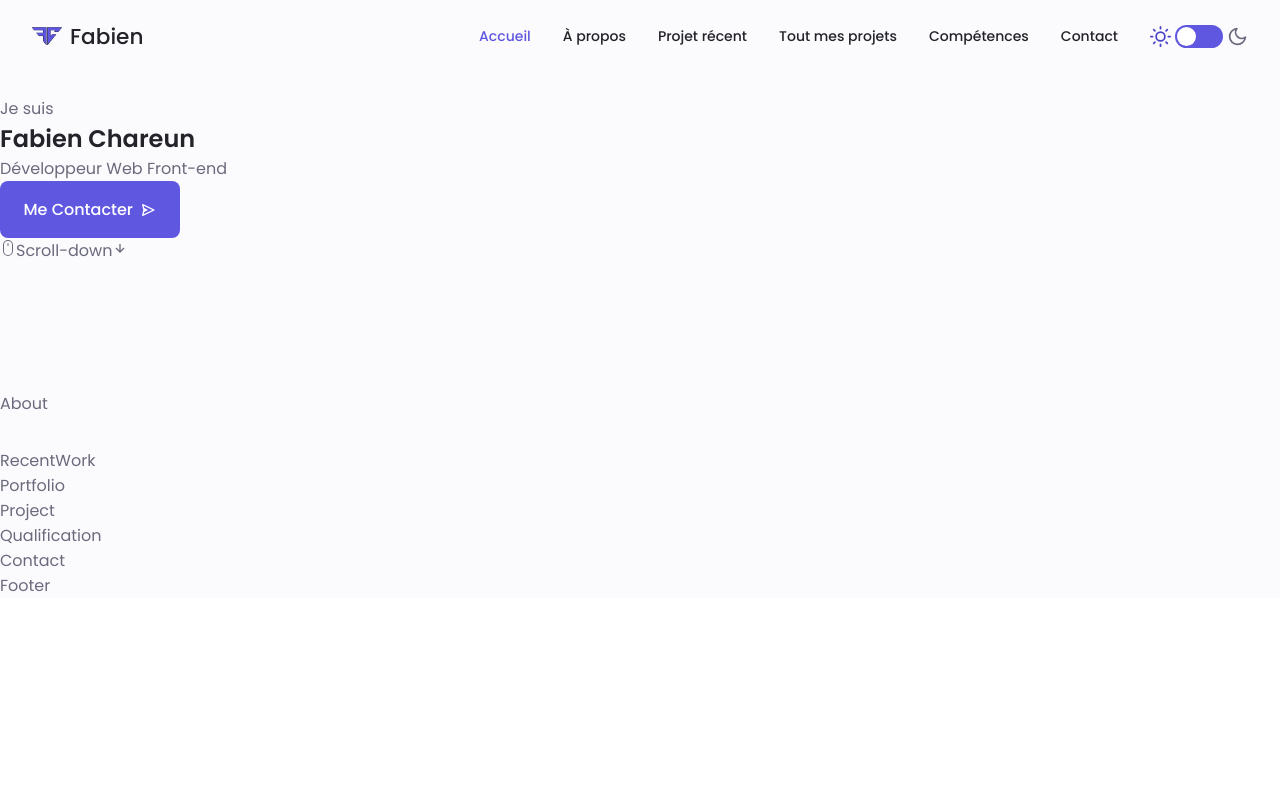
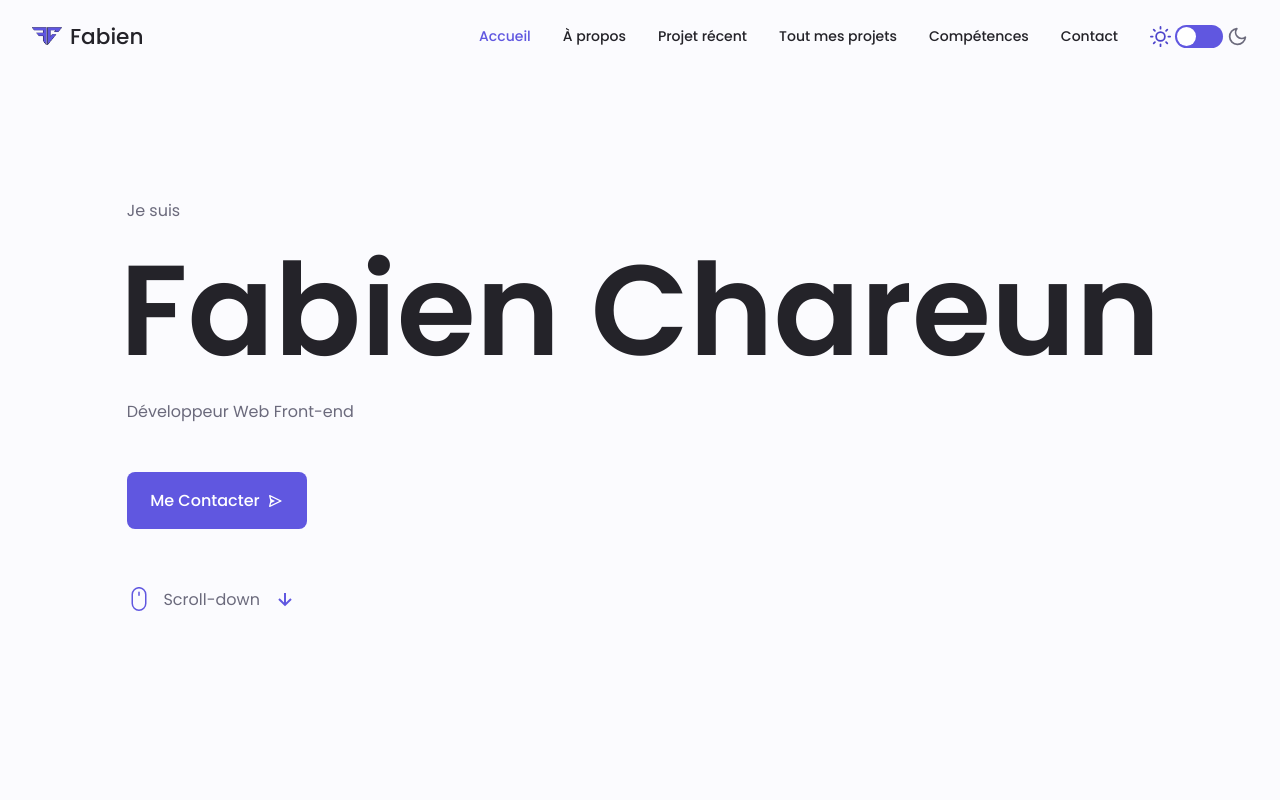
Before and after one commit to FabKaiz/portfolio-react, a React (Create React App) app: page / in a window 1280 px wide. Shown: the top 800 px of the page. Built offline with nearby package versions, Linux system fonts and the light colour scheme.

Commit message:
header setup

```diff
--- a/src/container/Header/Header.jsx
+++ b/src/container/Header/Header.jsx
@@ -8,14 +8,15 @@ import './Header.scss';
 
 const Header = () => {
   return (
-    <section className="home section" id="home">
-      <div className="home__container container">
+    <section className="home" id="home">
+      <div className="home__container">
+        <div className="home__content">
           <p>Je suis</p>
           <h1>Fabien Chareun</h1>
           <p>Développeur Web Front-end</p>
           <Button
             title='Me Contacter'
-          scrollTo='#contact'
+            href='#contact'
             logo={<BiSend />}
           />
           <div className="home__scroll">
@@ -26,6 +27,7 @@ const Header = () => {
             </a>
           </div>
         </div>
+      </div>
     </section>
   )
 }
--- a/src/container/Header/Header.scss
+++ b/src/container/Header/Header.scss
@@ -1,3 +1,75 @@
 .home__container {
+  display: flex;
+  justify-content: center;
+  align-items: center;
+  flex-direction: column;
+  height: 100vh;
 
+  p:first-child {
+    // color: var(--text-color-light);
+  }
+
+  h1 {
+    font-size: 8rem;
+    letter-spacing: 0rem;
+    line-height: 7rem;
+    height: fit-content;
+    font-weight: bolder;
+    margin: 2rem -7px;
+  }
 }
+
+.home__content {
+  .button {
+    margin: 3rem 0;
+  }
+}
+
+.home__scroll-button {
+  display: flex;
+  justify-content: space-between;
+  width: 170px;
+  transition: .3s ease;
+  animation: scrollbtn 2s alternate ease-in-out infinite;
+
+  svg {
+    color:var(--first-color);
+    font-size: 1.5rem;
+  }
+}
+
+@keyframes scrollbtn{
+  0%{
+    transform: translateY(0px);
+  }
+
+  50%{
+    transform: translateY(30px);
+
+  }
+
+  100%{
+    transform: translateY(0px);
+  }
+}
+
+@media screen and (max-width: 400px) {
+  .home__container {
+    padding: 4rem 0;
+    margin: 0 3rem;
+    height: fit-content;
+  }
+
+  .home__content {
+    width: 100%;
+
+    h1 {
+      font-size: 17vw;
+
+      // letter-spacing: 0rem;
+      line-height: 4rem;
+
+      margin: 1rem 0;
+    }
+  }
+}
--- a/src/index.scss
+++ b/src/index.scss
@@ -1,6 +1,6 @@
 /*==================== GOOGLE FONTS ====================*/
 @import url("https://fonts.googleapis.com/css2?family=Poppins:wght@400;500;600&display=swap");
-@import url('https://fonts.googleapis.com/css2?family=Anton&display=swap'); // Anton
+@import url('https://fonts.googleapis.com/css2?family=Teko:wght@700&display=swap');
 
 /*==================== VARIABLES CSS ====================*/
 :root {
@@ -25,7 +25,7 @@
 
   /*========== Font and typography ==========*/
   --body-font: "Poppins", sans-serif;
-  --body-font-secondary: "Anton", sans-serif;
+  --body-font-secondary: 'Teko', sans-serif;
 
   /* .5rem = 8px, 1rem = 16px, 1.5rem = 24px ... */
   --big-font-size: 2rem;
```
Lines whose indentation alone changed are shown as unchanged.
